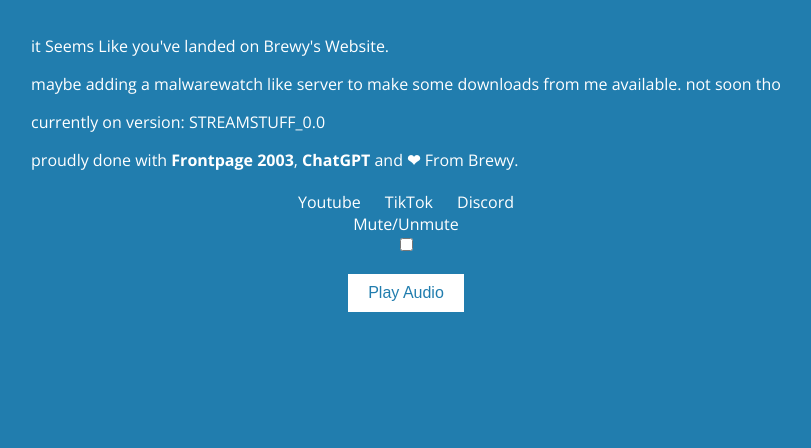
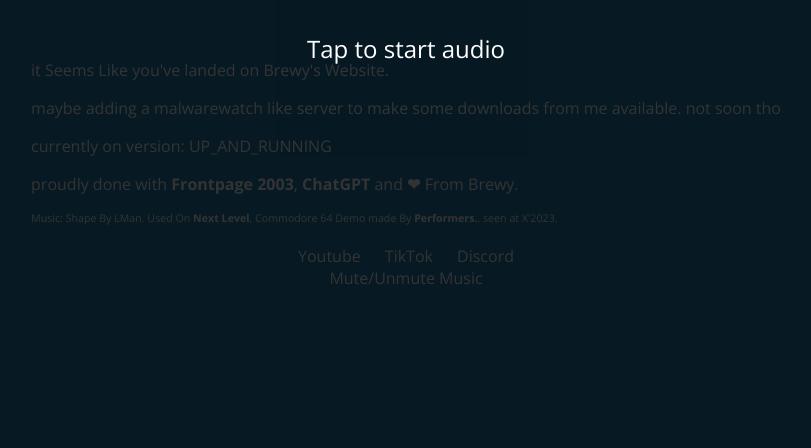
Before and after one commit to BrewyTheActualOne/testsforwebsite, a plain HTML site: page index.html in a window 1280 px wide. Shown: the part 352-800 px from the top of the page, without its empty margins (234-1045 px from the left). Drawn offline with nearby package versions, Linux system fonts and the light colour scheme.

Commit message:
Update index.html

```diff
--- a/index.html
+++ b/index.html
@@ -2,7 +2,7 @@
 <html lang="en">
 
 <head>
-    <link rel="icon" type="image/x-icon" href="imgs/favicon.png">
+    <link rel="icon" type="image/x-icon" href="favicon.png">
     <meta http-equiv="Content-Language" content="it">
     <meta http-equiv="Content-Type" content="text/html; charset=windows-1252">
     <title>Brewy's website</title>
@@ -11,6 +11,11 @@
     <link href="https://fonts.googleapis.com/css2?family=Open+Sans:ital,wght@0,300..800;1,300..800&display=swap"
         rel="stylesheet">
     <style>
+        /* Hide the checkbox */
+        #mute-checkbox {
+            display: none;
+        }
+
         body {
             margin: 0;
             padding: 0;
@@ -56,48 +61,78 @@
             margin: 0 10px;
         }
 
-        #play-button {
-            margin-top: 20px;
-            padding: 10px 20px;
-            background-color: #FFFFFF;
-            color: #217DAE;
-            border: none;
+        #play-overlay {
+            position: fixed;
+            top: 0;
+            left: 0;
+            width: 100%;
+            height: 100%;
+            background-color: rgba(0, 0, 0, 0.8);
+            color: #FFFFFF;
+            display: flex;
+            justify-content: center;
+            align-items: center;
+            z-index: 10000;
+            text-align: center;
+            font-size: 24px;
             cursor: pointer;
-            font-size: 16px;
         }
     </style>
 </head>
 
 <body>
-    <audio id="audio" loop>
-        <source src="next.mp3" type="audio/mpeg">
-    </audio>
-
     <div id="transition-overlay"></div>
     <div id="content">
         <p style="font-size: 56pt">:O</p>
         <p>it Seems Like you've landed on Brewy's Website.</p>
         <p>maybe adding a malwarewatch like server to make some downloads from me available. not soon tho</p>
-        <p>currently on version: STREAMSTUFF_0.0</p>
+        <p>currently on version: UP_AND_RUNNING</p>
         <p>proudly done with <b>Frontpage 2003</b>, <b>ChatGPT</b> and <b>&#10084;</b> From Brewy.</p>
+
+        <p style="font-size: 8pt">Music: Shape By LMan. Used On <b>Next Level</b>, Commodore 64 Demo made By
+            <b>Performers.</b>. seen at X'2023.</p>
         <div id="links">
-            <a href="https://www.youtube.com/">Youtube</a>
-            <a href="https://www.tiktok.com/">TikTok</a>
+            <a href="https://www.youtube.com/@BrewyStuff">Youtube</a>
+            <a href="https://www.tiktok.com/@sweet_k6anbegoniahype">TikTok</a>
             <a href="https://discord.com/invite/WsUZez5C97">Discord</a>
         </div>
     </div>
 
-    <label for="mute-checkbox">Mute/Unmute</label>
+    <div id="play-overlay" onclick="startAudio()">
+        Tap to start audio
+    </div>
+
+    <audio id="audio" loop>
+        <source src="next.mp3" type="audio/mpeg">
+        Your browser does not support the audio element.
+    </audio>
+
+    <!-- Checkbox to toggle mute/unmute -->
+    <label for="mute-checkbox">Mute/Unmute Music</label>
     <input type="checkbox" id="mute-checkbox">
-    <button id="play-button">Play Audio</button>
 
     <script>
+        const audio = document.getElementById('audio');
+        const muteCheckbox = document.getElementById('mute-checkbox');
+        const playOverlay = document.getElementById('play-overlay');
+
+        // Function to toggle mute/unmute
+        function toggleMute() {
+            audio.muted = !audio.muted;
+        }
+
+        // Event listener for checkbox change
+        muteCheckbox.addEventListener('change', toggleMute);
+
+        // Function to start audio
+        function startAudio() {
+            audio.play();
+            playOverlay.style.display = 'none';
+        }
+
         window.addEventListener("load", function () {
             var overlay = document.getElementById('transition-overlay');
             var content = document.getElementById('content');
-            var audio = document.getElementById('audio');
-            var muteCheckbox = document.getElementById('mute-checkbox');
-            var playButton = document.getElementById('play-button');
 
             setTimeout(function () {
                 overlay.style.opacity = 0;
@@ -105,22 +140,11 @@
                 content.classList.add('loaded');
             }, 600);
 
-            // Function to toggle mute/unmute
-            function toggleMute() {
-                audio.muted = !audio.muted;
-            }
-
-            // Function to play audio
-            function playAudio() {
-                audio.play();
-                playButton.style.display = 'none';
-            }
-
-            // Event listener for checkbox change
-            muteCheckbox.addEventListener('change', toggleMute);
-
-            // Event listener for play button
-            playButton.addEventListener('click', playAudio);
+            // Attempt to autoplay audio on desktop
+            audio.play().catch(function() {
+                // Show the play overlay if autoplay fails
+                playOverlay.style.display = 'flex';
+            });
         });
     </script>
 </body>
```
